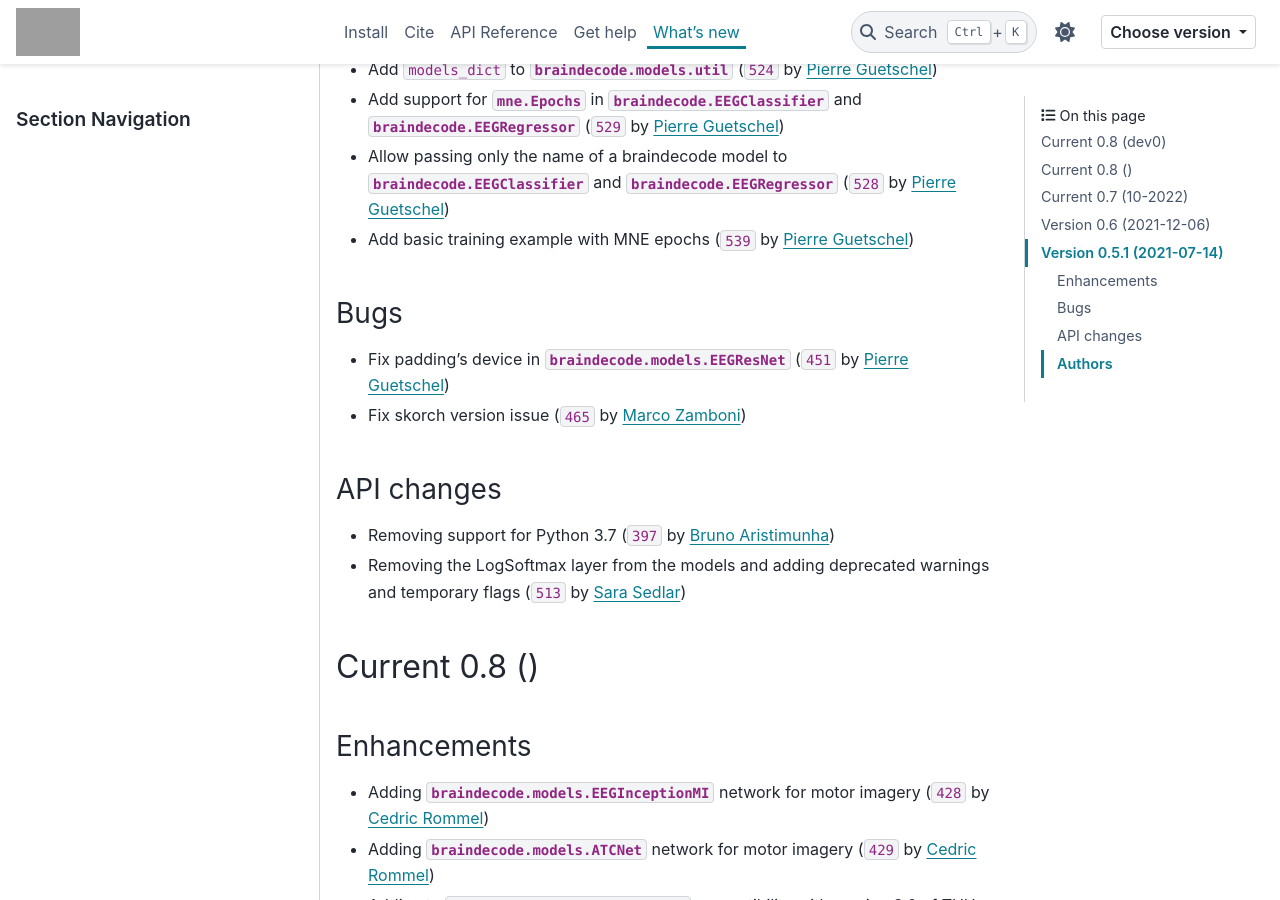
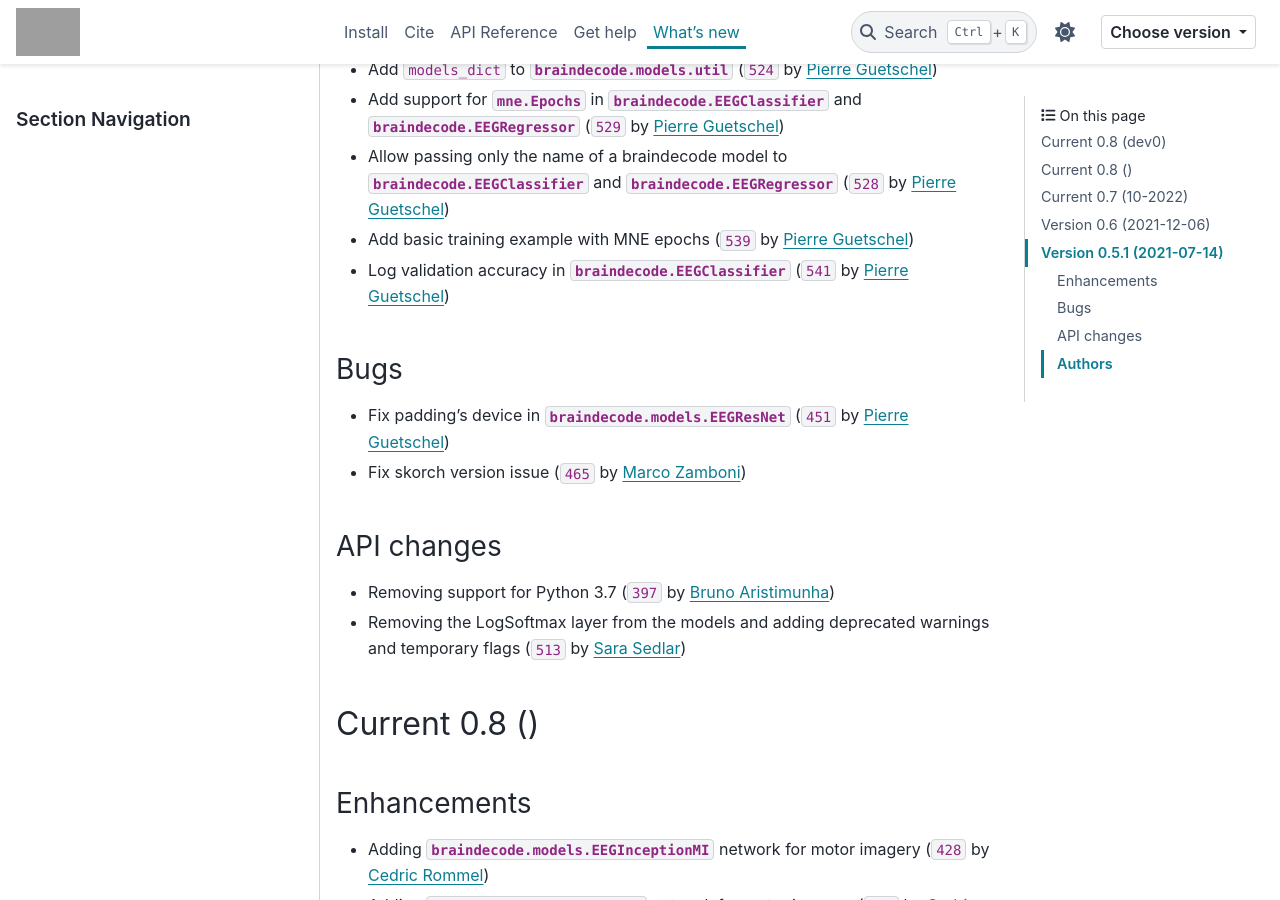
Before and after one commit to braindecode/braindecode, a Sphinx documentation site: the page built from docs/whats_new.rst, in a window 1280 px wide and 900 px high, scrolled down 1938 px. Built offline with Sphinx 7.4.7 and the PyData theme 0.15.4, drawn with Linux system fonts in a browser that asks for light colours; pages that are not in the unit, such as notebooks, are missing from menus; comment, search, counter and statistics services are not loaded; cross-references to code outside the pages are shown as plain code; grey boxes are pictures that could not be loaded.

Commit message:
Update whats_new.rst

```diff
--- a/docs/whats_new.rst
+++ b/docs/whats_new.rst
@@ -52,6 +52,7 @@ Enhancements
 - Add support for :class:`mne.Epochs` in :class:`braindecode.EEGClassifier` and :class:`braindecode.EEGRegressor` (:gh:`529` by `Pierre Guetschel`_)
 - Allow passing only the name of a braindecode model to :class:`braindecode.EEGClassifier` and :class:`braindecode.EEGRegressor` (:gh:`528` by `Pierre Guetschel`_)
 - Add basic training example with MNE epochs (:gh:`539` by `Pierre Guetschel`_)
+- Log validation accuracy in :class:`braindecode.EEGClassifier` (:gh:`541` by `Pierre Guetschel`_)
 
 Bugs
 ~~~~
```
